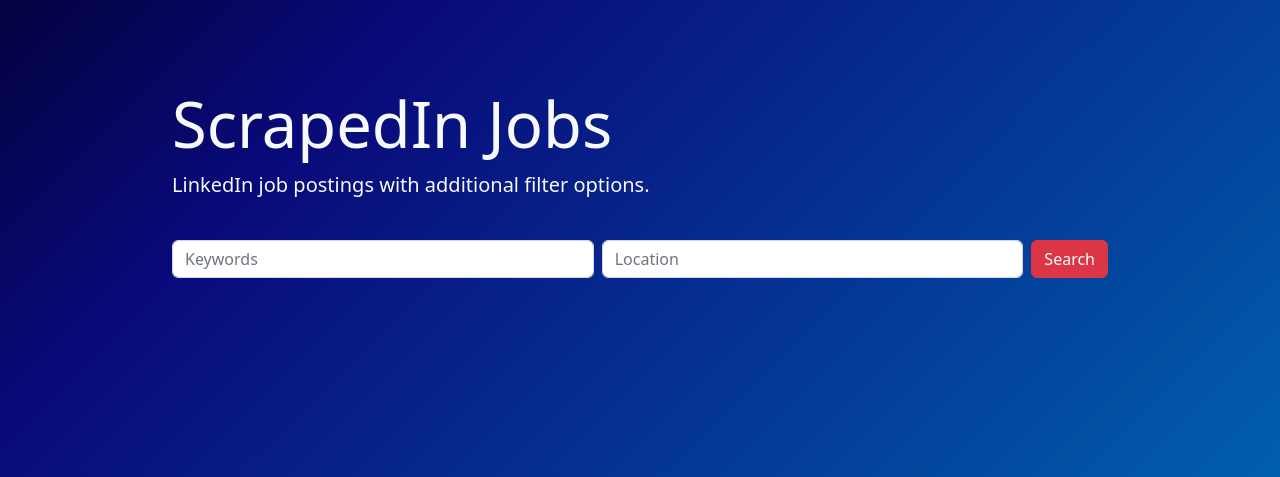
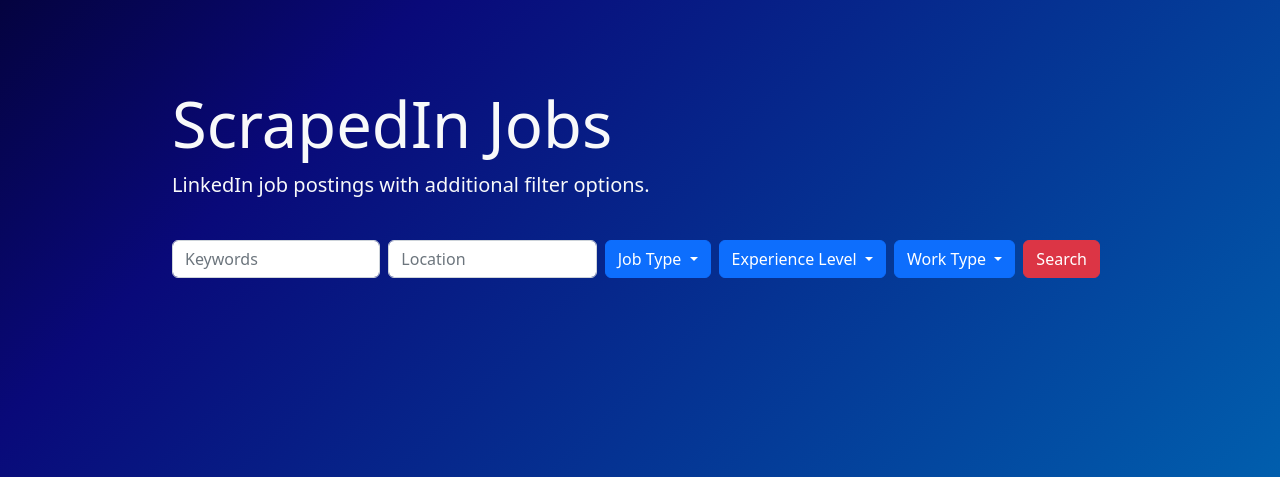
Before and after one commit to yetra/scrapedin-jobs, a Python web app: template scrapedin/templates/index.html in a window 1280 px wide. Shown: the part 201-678 px from the top of the page. Run offline with Jinja, Linux system fonts and the light colour scheme; the template is opened without the code that fills it, so the values that code supplies are empty.

Commit message:
Add dropdowns to home page

```diff
--- a/scrapedin/templates/index.html
+++ b/scrapedin/templates/index.html
@@ -24,7 +24,132 @@
           <form class="d-flex" role="search" action="/search" method="get">
             <input type="search" class="form-control me-2" name="keywords" placeholder="Keywords" aria-label="keywords">
             <input type="search" class="form-control me-2" name="location" placeholder="Location" aria-label="location">
-            <button class="btn btn-danger" type="submit">Search</button>
+            <div class="dropdown me-2">
+            <button type="button" class="btn btn-primary dropdown-toggle" data-bs-toggle="dropdown" data-bs-auto-close="outside" aria-expanded="false">
+              Job Type
+            </button>
+            <ul class="dropdown-menu px-2">
+                <li>
+                  <div class="form-check">
+                    <input class="form-check-input" type="checkbox" name="job_type" value="F" id="JTF">
+                    <label class="form-check-label" for="JTF">
+                      Full-time
+                    </label>
+                  </div>
+                </li>
+                <li>
+                  <div class="form-check">
+                    <input class="form-check-input" type="checkbox" name="job_type" value="P" id="JTP">
+                    <label class="form-check-label" for="JTP">
+                      Part-time
+                    </label>
+                  </div>
+                </li>
+                <li>
+                  <div class="form-check">
+                    <input class="form-check-input" type="checkbox" name="job_type" value="C" id="JTC">
+                    <label class="form-check-label" for="JTC">
+                      Contract
+                    </label>
+                  </div>
+                </li>
+                <li>
+                  <div class="form-check">
+                    <input class="form-check-input" type="checkbox" name="job_type" value="T" id="JTT">
+                    <label class="form-check-label" for="JTT">
+                      Temporary
+                    </label>
+                  </div>
+                </li>
+                <li>
+                  <div class="form-check">
+                    <input class="form-check-input" type="checkbox" name="job_type" value="V" id="JTV">
+                    <label class="form-check-label" for="JTV">
+                      Volunteer
+                    </label>
+                  </div>
+                </li>
+              </ul>
+          </div>
+            <div class="dropdown me-2">
+              <button type="button" class="btn btn-primary dropdown-toggle" data-bs-toggle="dropdown" data-bs-auto-close="outside" aria-expanded="false">
+                Experience Level
+              </button>
+              <ul class="dropdown-menu px-2">
+                  <li>
+                    <div class="form-check">
+                      <input class="form-check-input" type="checkbox" name="experience_level" value="1" id="E1">
+                      <label class="form-check-label" for="E1">
+                        Internship
+                      </label>
+                    </div>
+                  </li>
+                  <li>
+                    <div class="form-check">
+                      <input class="form-check-input" type="checkbox" name="experience_level" value="2" id="E2">
+                      <label class="form-check-label" for="E2">
+                        Entry level
+                      </label>
+                    </div>
+                  </li>
+                  <li>
+                    <div class="form-check">
+                      <input class="form-check-input" type="checkbox" name="experience_level" value="3" id="E3">
+                      <label class="form-check-label" for="E3">
+                        Associate
+                      </label>
+                    </div>
+                  </li>
+                  <li>
+                    <div class="form-check">
+                      <input class="form-check-input" type="checkbox" name="experience_level" value="4" id="E4">
+                      <label class="form-check-label" for="E4">
+                        Mid-Senior level
+                      </label>
+                    </div>
+                  </li>
+                  <li>
+                    <div class="form-check">
+                      <input class="form-check-input" type="checkbox" name="experience_level" value="5" id="E5">
+                      <label class="form-check-label" for="E5">
+                        Director
+                      </label>
+                    </div>
+                  </li>
+                </ul>
+            </div>
+            <div class="dropdown me-2">
+              <button type="button" class="btn btn-primary dropdown-toggle" data-bs-toggle="dropdown" data-bs-auto-close="outside" aria-expanded="false">
+                Work Type
+              </button>
+              <ul class="dropdown-menu px-2">
+                  <li>
+                    <div class="form-check">
+                      <input class="form-check-input" type="checkbox" name="work_type" value="1" id="WT1">
+                      <label class="form-check-label" for="WT1">
+                        On-site
+                      </label>
+                    </div>
+                  </li>
+                  <li>
+                    <div class="form-check">
+                      <input class="form-check-input" type="checkbox" name="work_type" value="2" id="WT2">
+                      <label class="form-check-label" for="WT2">
+                        Hybrid
+                      </label>
+                    </div>
+                  </li>
+                  <li>
+                    <div class="form-check">
+                      <input class="form-check-input" type="checkbox" name="work_type" value="3" id="WT3">
+                      <label class="form-check-label" for="WT3">
+                        Remote
+                      </label>
+                    </div>
+                  </li>
+                </ul>
+            </div>
+            <button class="btn btn-danger me-2" type="submit">Search</button>
           </form>
         </section>
       </div>
```
